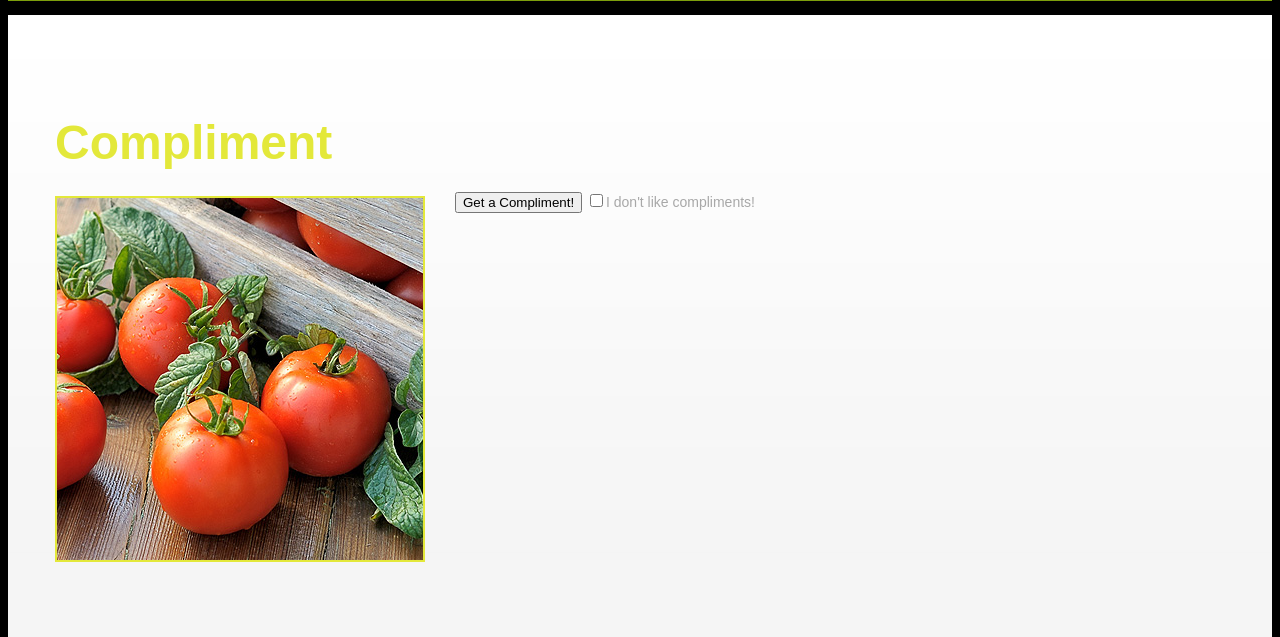
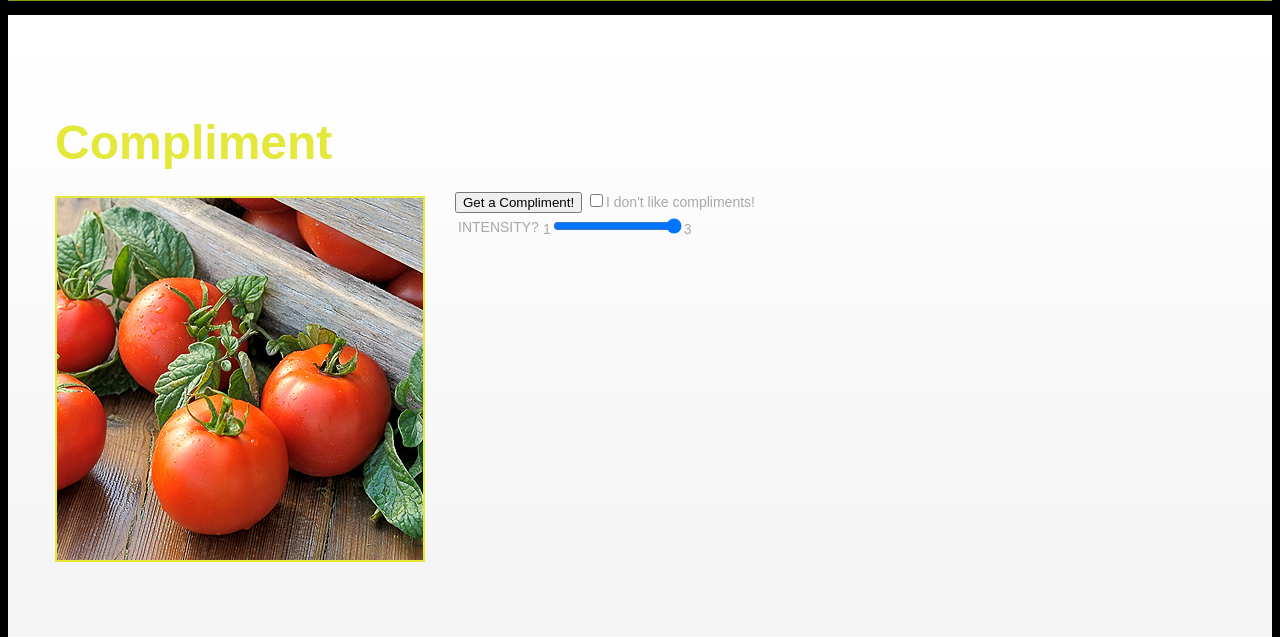
Before and after one commit to drussel2/compliment, a Flask app: page /compliment in a window 1280 px wide. Shown: the part 291-928 px from the top of the page. Run offline with Flask 2, Linux system fonts and the light colour scheme; some libraries are stand-ins or nearby versions; some web fonts are replaced.

Commit message:
Update compliment.html

```diff
--- a/templates/compliment.html
+++ b/templates/compliment.html
@@ -10,14 +10,20 @@
           <h1>You are {{article}} {{adverb['Adverb']}} {{rows['Adjective']}} person!!</h1>
           <form method="post" action="/compliment">
               <input type="submit" value="One More?" name="submit" size="40"/>
-              <input type="checkbox" name="partypooper" value="unCool">I don't like compliments!<br>
+              <input type="checkbox" name="partypooper">I don't like compliments!<br>
+            <table>
+            <tr><td>INTENSITY?</td><td>1<input type="range" name="scary" min="1" max="3" step="1" value="5"/>3</td></tr>
+            </table>
           </form>
 
          {% else %}
 
           <form method="post" action="/compliment">
               <input type="submit" value="Get a Compliment!" name="submit" size="40"/>
-              <input type="checkbox" name="partypooper" value="unCool">I don't like compliments!<br>
+              <input type="checkbox" name="partypooper">I don't like compliments!<br>
+              <table>
+              <tr><td>INTENSITY?</td><td>1<input type="range" name="scary" min="1" max="3" step="1" value="5"/>3</td></tr>
+              </table>
           </form>
 
          {% endif %}
```
